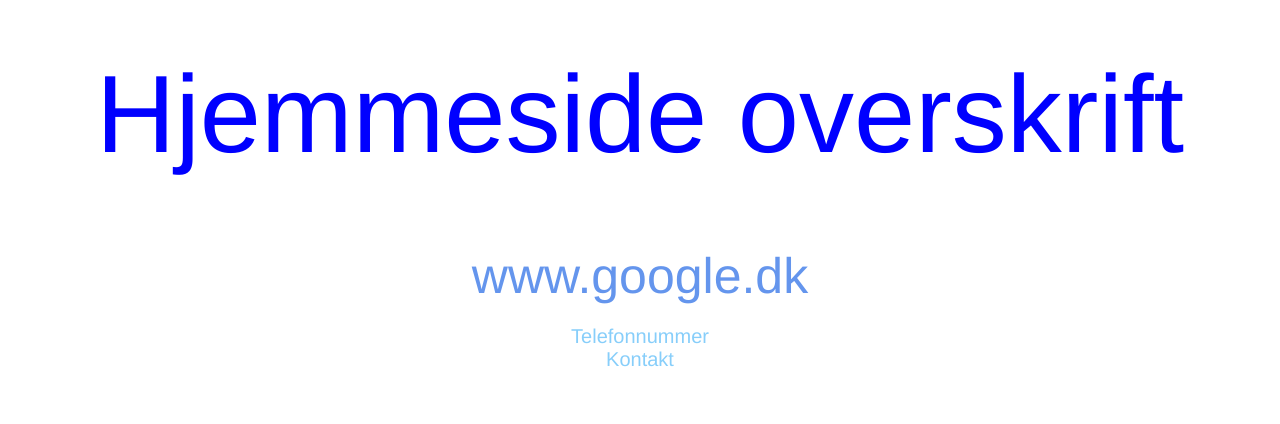
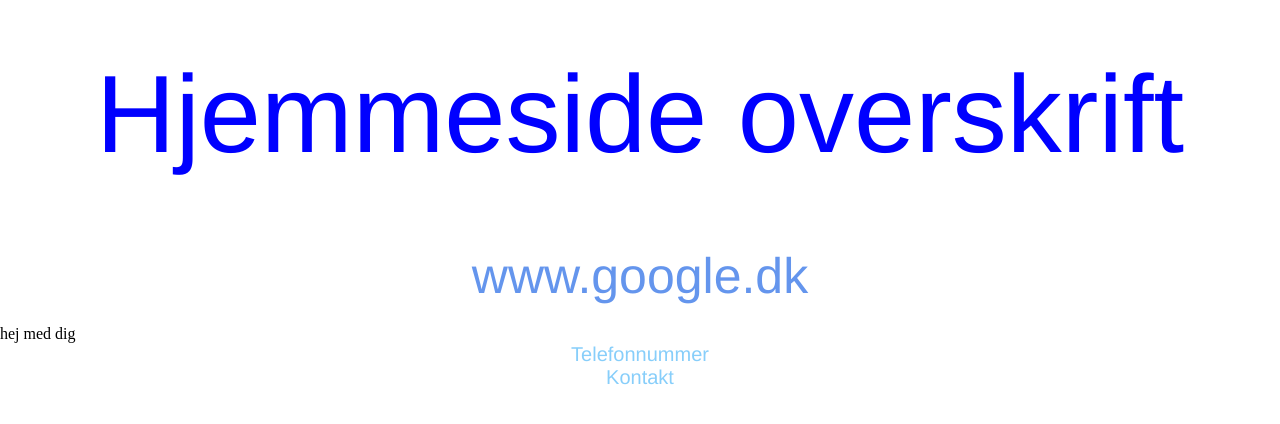
Before and after one commit to Mari1097/githuboev, a plain HTML site: page index.html in a window 1280 px wide. Drawn offline with Linux system fonts and the light colour scheme.

Commit message:
ændring af jakob

```diff
--- a/index.html
+++ b/index.html
@@ -36,7 +36,7 @@
         <a href="https://www.google.dk/?hl=da">www.google.dk</a>
     </div>
 </div>
-
+hej med dig
 <div class="footer">
     <div class="footer__adress">
         <a href="tel:40000000">Telefonnummer</a>
```
